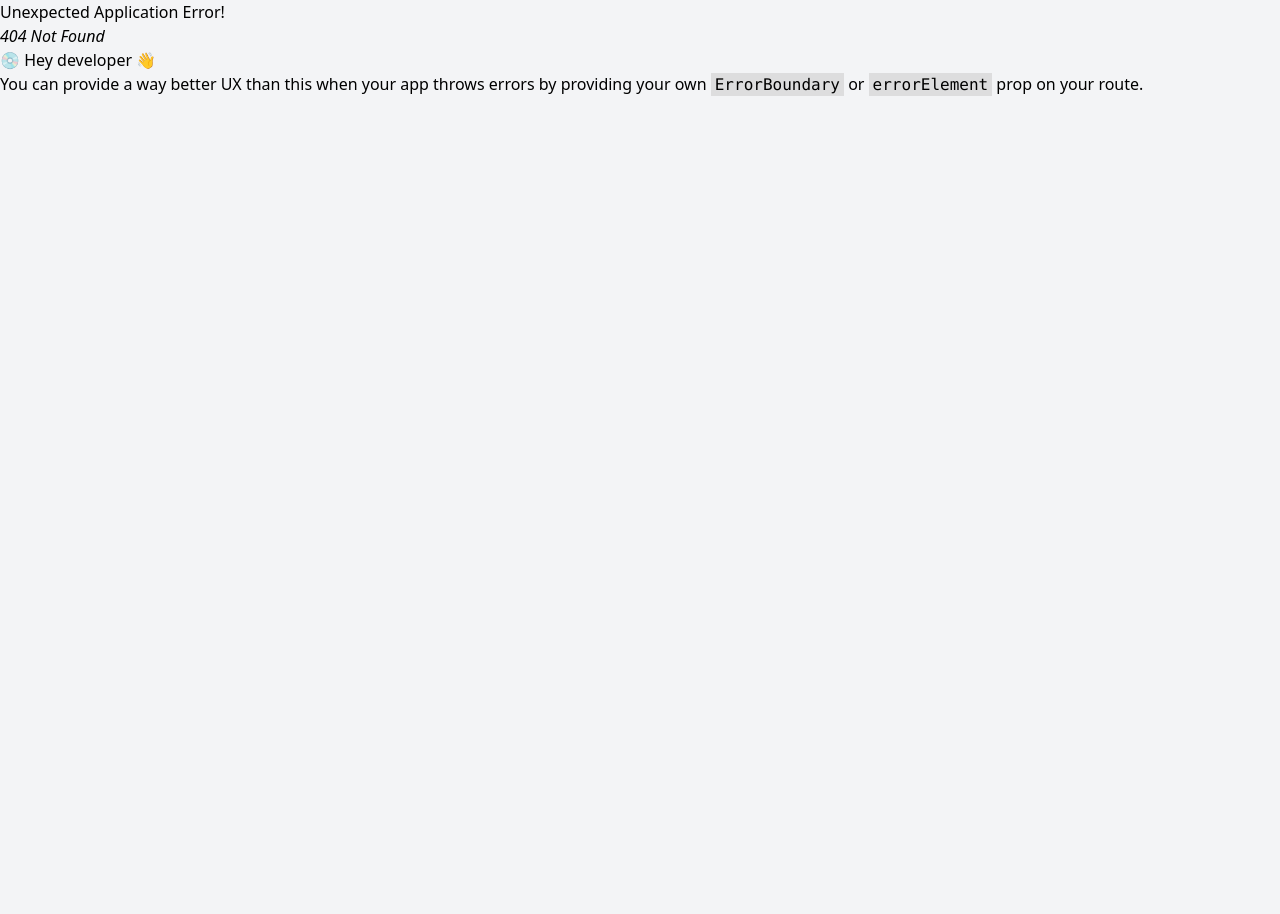
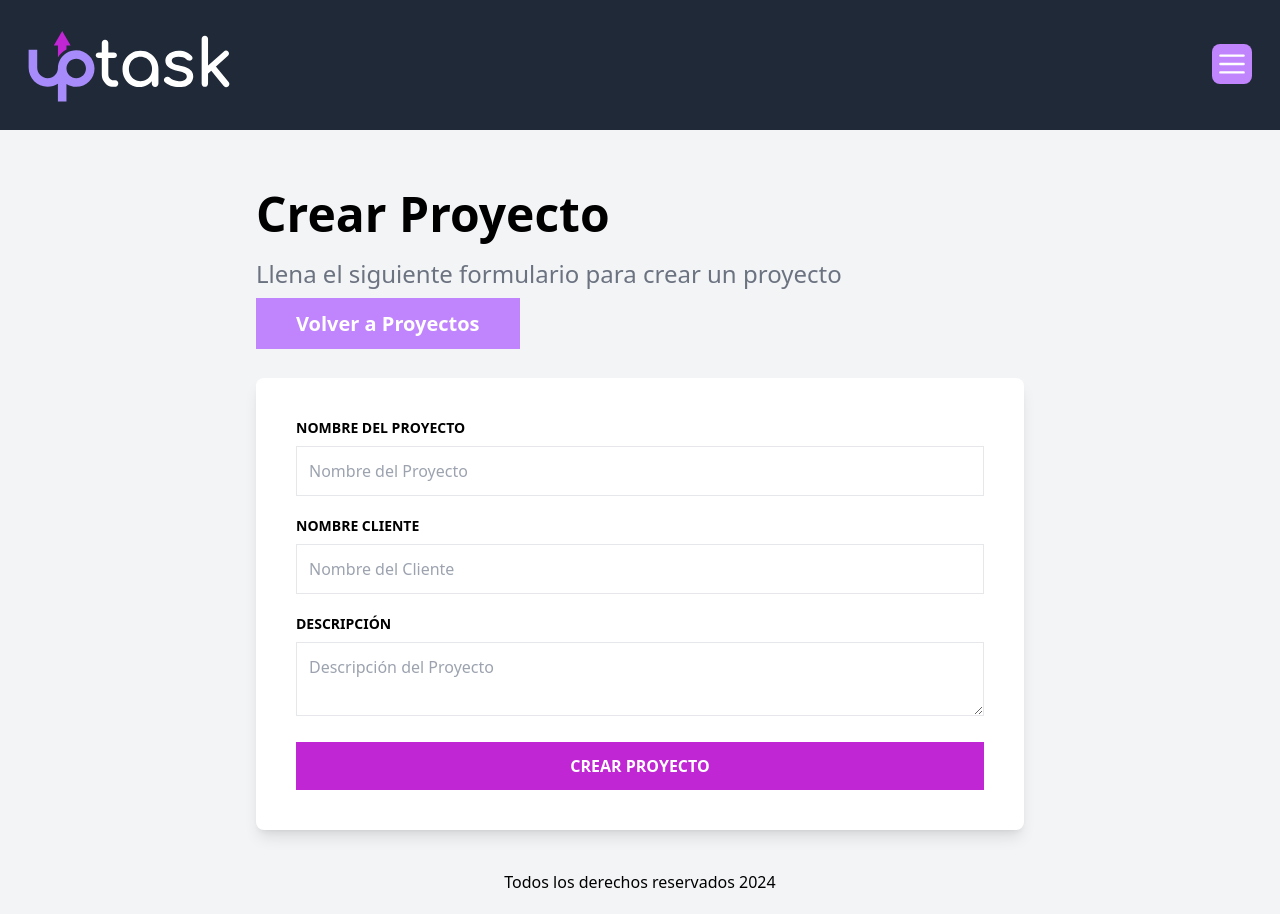
Before and after one commit to Dieguito368/upTask_frontend, a React (Vite) app: page /projects/create in a window 1280 px wide. Before the commit this address had no page. Before the commit the page ends 800 px from the top, so only its background shows below. Built offline with nearby package versions, Linux system fonts and the light colour scheme.

Commit message:
Se agregó el formulario para crear proyectos asi como su validación con Reacy Hook Form

```diff
--- a/package.json
+++ b/package.json
@@ -10,8 +10,11 @@
     "preview": "vite preview"
   },
   "dependencies": {
+    "@headlessui/react": "^2.1.8",
+    "@heroicons/react": "^2.1.5",
     "react": "^18.3.1",
     "react-dom": "^18.3.1",
+    "react-hook-form": "^7.53.0",
     "react-router-dom": "^6.26.2"
   },
   "devDependencies": {
--- /dev/null
+++ b/src/components/Error.tsx
@@ -0,0 +1,11 @@
+import { ReactNode } from 'react';
+
+const Error = ({ children } : { children: ReactNode  }) => {
+    return (
+        <div className='text-center bg-red-100 border-t-4 border-red-600 text-red-600 font-bold p-3 uppercase text-sm'>
+            { children }
+        </div>
+    )
+}
+
+export default Error;
--- /dev/null
+++ b/src/components/NavMenu.tsx
@@ -0,0 +1,57 @@
+import { Fragment } from 'react';
+import {
+    Popover,
+    PopoverButton,
+    PopoverPanel,
+    Transition
+} from '@headlessui/react';
+import { Bars3Icon } from '@heroicons/react/20/solid';
+import { Link } from 'react-router-dom';
+
+const NavMenu = () => {
+    return (
+        <Popover className='relative'>
+            <PopoverButton className='inline-flex items-center gap-x-1 text-sm font-semibold leading-6 p-1 rounded-lg bg-purple-400 outline-none'>
+                <Bars3Icon className='w-8 h-8 text-white ' />
+            </PopoverButton>
+
+            <Transition
+                as={Fragment}
+                enter='transition ease-out duration-200'
+                enterFrom='opacity-0 translate-y-1'
+                enterTo='opacity-100 translate-y-0'
+                leave='transition ease-in duration-150'
+                leaveFrom='opacity-100 translate-y-0'
+                leaveTo='opacity-0 translate-y-1'
+            >
+                <PopoverPanel className='absolute left-1/2 z-10 mt-5 flex w-screen lg:max-w-min -translate-x-1/2 lg:-translate-x-48'>
+                    <div className='w-full lg:w-56 shrink rounded-xl bg-white p-4 text-sm font-semibold leading-6 text-gray-900 shadow-lg ring-1 ring-gray-900/5'>
+                        <p className='text-center'>Hola: Usuario</p>
+                        <Link
+                            to='/profile'
+                            className='block p-2 hover:text-purple-950'
+                        >
+                            Mi Perfil
+                        </Link>
+
+                        <Link
+                            to='/'
+                            className='block p-2 hover:text-purple-950'
+                        >
+                            Mis Proyectos
+                        </Link>
+                        <button
+                            className='block p-2 hover:text-purple-950'
+                            type='button'
+                            onClick={() => { }}
+                        >
+                            Cerrar Sesión
+                        </button>
+                    </div>
+                </PopoverPanel>
+            </Transition>
+        </Popover>
+    )
+}
+
+export default NavMenu;
--- /dev/null
+++ b/src/components/projects/ProjectForm.tsx
@@ -0,0 +1,90 @@
+import { UseFormRegister, FieldErrors } from 'react-hook-form';
+import Error from '@/components/Error';
+
+
+type ProjectFormProps = {
+    register: UseFormRegister<{
+        projectName: string;
+        clientName: string;
+        description: string;
+    }>
+    errors: FieldErrors<{
+        projectName: string;
+        clientName: string;
+        description: string;
+    }>
+}
+
+export default function ProjectForm({ register, errors } : ProjectFormProps) {
+    return (
+        <>
+            <div className="mb-5">
+                <label htmlFor="projectName" className="text-sm uppercase font-bold block mb-2">
+                    Nombre del Proyecto
+                </label>
+                <input
+                    id="projectName"
+                    className="w-full p-3 border border-gray-200 outline-none"
+                    type="text"
+                    placeholder="Nombre del Proyecto"
+                    {
+                        ...register("projectName", {
+                            required: "El Nombre del Proyecto es obligatorio",
+                        })
+                    }
+                />
+
+                {
+                    errors.projectName && (
+                        <Error>{ errors.projectName.message }</Error>
+                    )
+                }
+            </div>
+
+            <div className="mb-5    ">
+                <label htmlFor="clientName" className="text-sm uppercase font-bold block mb-2">
+                    Nombre Cliente
+                </label>
+                <input
+                    id="clientName"
+                    className="w-full p-3 border border-gray-200 outline-none"
+                    type="text"
+                    placeholder="Nombre del Cliente"
+                    {
+                        ...register("clientName", {
+                            required: "El Nombre del Cliente es obligatorio",
+                        })
+                }
+                />
+
+                {
+                    errors.clientName && (
+                        <Error>{ errors.clientName.message }</Error>
+                    )
+                }
+            </div>
+
+            <div className="mb-5">
+                <label htmlFor="description" className="text-sm uppercase font-bold block mb-2">
+                    Descripción
+                </label>
+                <textarea
+                    id="description"
+                    className="w-full p-3 border border-gray-200 outline-none"
+                    placeholder="Descripción del Proyecto"
+                    {
+                        ...register("description", {
+                            required: "La descripción del proyecto es obligatoria"
+                        })
+                    }
+                />
+
+                {
+                    errors.description && (
+                        <Error>{ errors.description.message }</Error>
+                    )
+                }
+            </div>
+        </>
+    )
+}
--- a/src/layouts/AppLayout.tsx
+++ b/src/layouts/AppLayout.tsx
@@ -1,14 +1,17 @@
 import { Outlet } from 'react-router-dom';
 import Logo from '@/components/Logo';
+import NavMenu from '@/components/NavMenu';
 
 const AppLayout = () => {
 	return (
 		<>
-			<header className='bg-gray-800 py-5'>
+			<header className='bg-gray-800 py-5 pr-7'>
 				<div className='max-w-screen-2xl mx-auto flex flex-col lg:flex-row justify-between items-center'>
 					<div className="w-64">
 						<Logo />
 					</div>
+
+					<NavMenu />
 				</div>
 			</header>
 
--- a/src/router.tsx
+++ b/src/router.tsx
@@ -1,6 +1,7 @@
 import { createBrowserRouter } from 'react-router-dom';
 import AppLayout from '@/layouts/AppLayout';
 import DashboardView from '@/views/DashboardView';
+import CreateProjectView from '@/views/projects/CreateProjectView';
 
 const router = createBrowserRouter([
     {
@@ -10,6 +11,10 @@
             {
                 index: true,
                 element: <DashboardView />
+            },
+            {
+                path: 'projects/create',
+                element: <CreateProjectView />
             }
         ]
     }
--- a/src/views/DashboardView.tsx
+++ b/src/views/DashboardView.tsx
@@ -1,6 +1,19 @@
+import { Link } from 'react-router-dom';
+
 const DashboardView = () => {
     return (
-        <div>DashboardView</div>
+        <>
+            <h1 className='text-5xl font-black'>Mis Proyectos</h1>
+
+            <p className='text-2xl font-light text-gray-500 mt-5'>Maneja y administra tus proyectos</p>
+
+            <nav className='my-5'>
+                <Link
+                    className='bg-purple-400 hover:bg-purple-500 px-10 py-3 text-white text-xl font-bold cursor-pointer transition-colors'
+                    to='/projects/create'
+                >Nuevo Proyecto</Link>
+            </nav>
+        </>
     )
 }
 
--- /dev/null
+++ b/src/views/projects/CreateProjectView.tsx
@@ -0,0 +1,54 @@
+import { Link } from 'react-router-dom';
+import { useForm } from 'react-hook-form';
+import ProjectForm from '@/components/projects/ProjectForm';
+
+const CreateProjectView = () => {
+    const initialValues = {
+        projectName: '',
+        clientName: '',
+        description: ''
+    }
+    const { register, handleSubmit, formState: { errors } } = useForm({ defaultValues: initialValues })
+
+    const handleForm = (data) => {
+        console.log(data);
+    }
+
+    return (
+        <>
+            <div className='max-w-3xl mx-auto'>
+                <h1 className='text-5xl font-black'>Crear Proyecto</h1>
+
+                <p className='text-2xl font-light text-gray-500 mt-5'>Llena el siguiente formulario para crear un proyecto</p>
+
+                <nav className='my-5'>
+                    <Link
+                        className='bg-purple-400 hover:bg-purple-500 px-10 py-3 text-white text-xl font-bold cursor-pointer transition-colors'
+                        to='/'
+                    >Volver a Proyectos</Link>
+                </nav>
+
+                <form
+                    action='#'
+                    className='mt-10 bg-white shadow-lg p-10 rounded-lg'
+                    onSubmit={ handleSubmit(handleForm) }
+                    noValidate
+                >
+
+                    <ProjectForm
+                        register={ register }
+                        errors={ errors }
+                    />
+
+                    <input
+                        type='submit'
+                        value='Crear Proyecto'
+                        className='bg-fuchsia-600 hover:bg-fuchsia-700 w-full text-white font-bold p-3 uppercase cursor-pointer transition-colors'
+                    />
+                </form>
+            </div>
+        </>
+    )
+}
+
+export default CreateProjectView;
```
Also changed, not shown: 1 other file (tests, documents, lock files or other folders).
